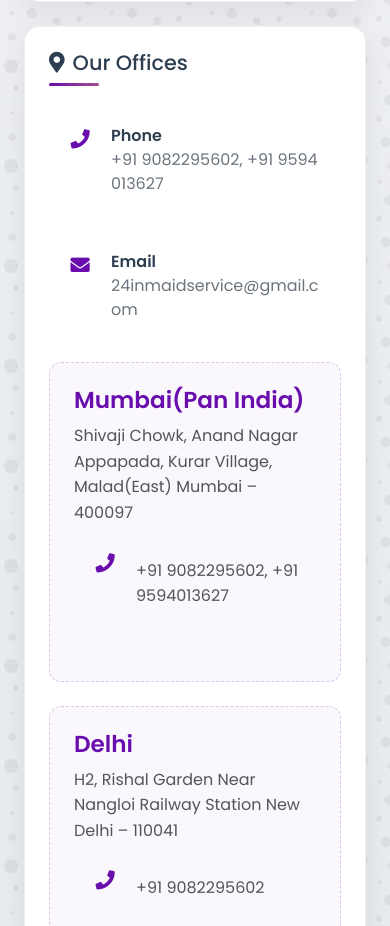
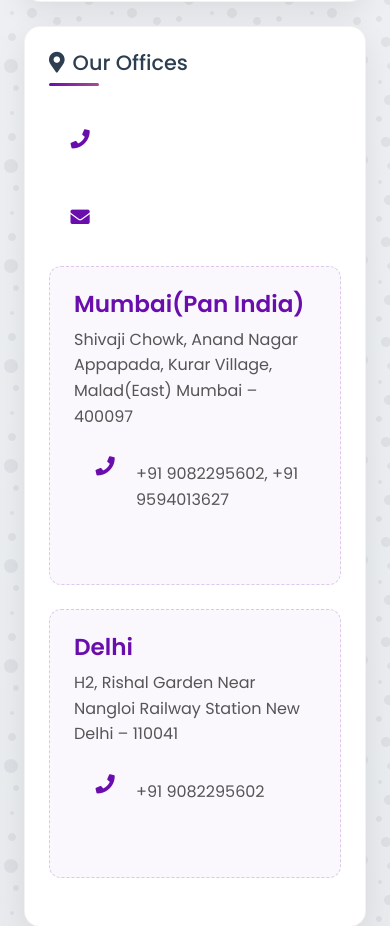
Before and after one commit to Sanjay-Vishwakarma/24in7service, a React (Create React App) app: page /contactus in a window 390 px wide. Shown: the part 945-1871 px from the top of the page. Built offline with nearby package versions, Linux system fonts and the light colour scheme.

Commit message:
Comment out contact details in ContactUs.jsx
Comment out phone and email sections in ContactUs component.

```diff
--- a/src/pages/ContactUs.jsx
+++ b/src/pages/ContactUs.jsx
@@ -263,8 +263,8 @@ function ContactUs({ onClose, isModal = false }) {
             >
               <i className="fas fa-phone"></i>
               <div>
-                <h3>Phone</h3>
-                <p>+91 9082295602, +91 9594013627</p>
+                {/* <h3>Phone</h3>
+                <p>+91 9082295602, +91 9594013627</p> */}
               </div>
             </motion.div>
 
@@ -276,8 +276,8 @@ function ContactUs({ onClose, isModal = false }) {
             >
               <i className="fas fa-envelope"></i>
               <div>
-                <h3>Email</h3>
-                <p>24inmaidservice@gmail.com</p>
+                {/* <h3>Email</h3>
+                <p>24inmaidservice@gmail.com</p> */}
               </div>
             </motion.div>
 
```
